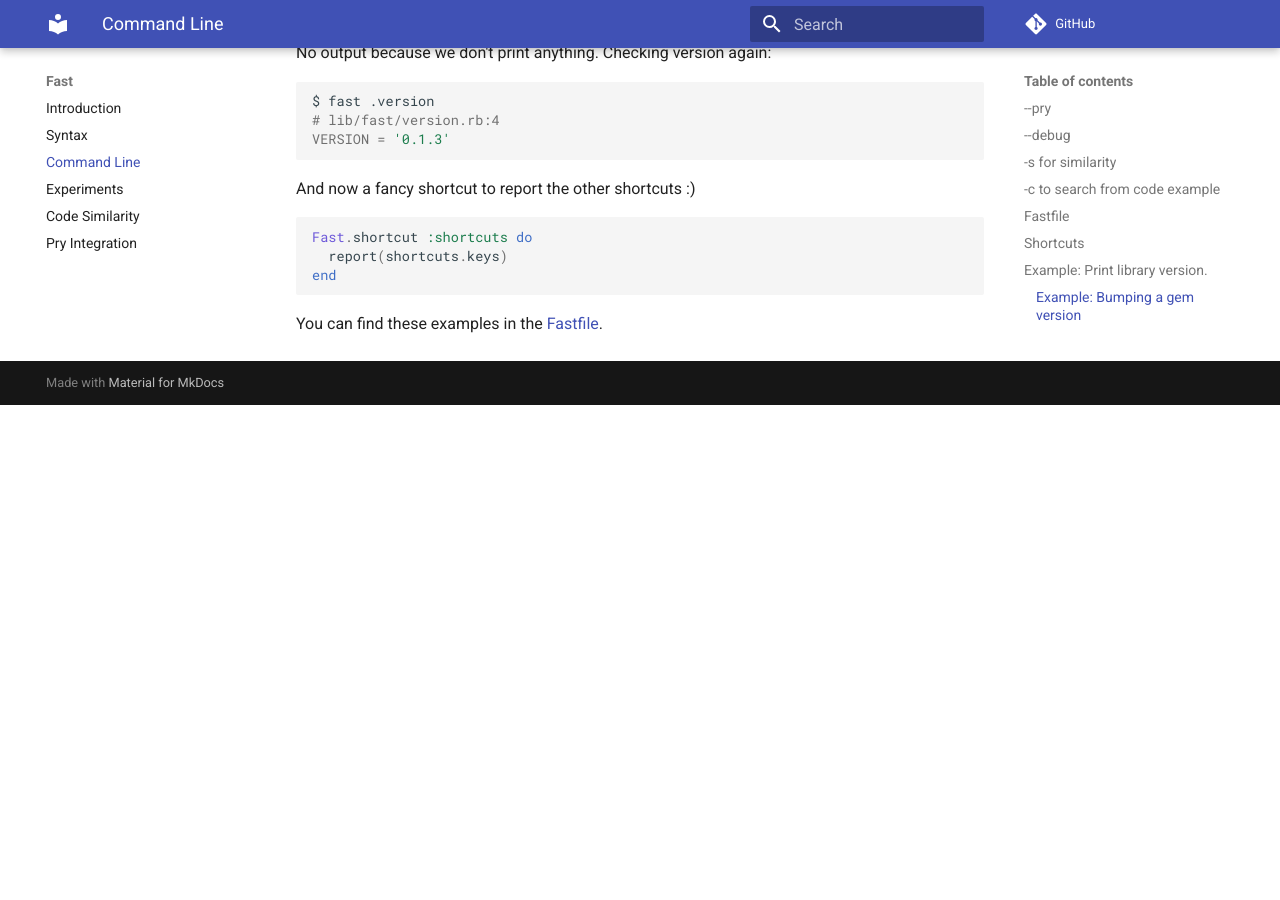
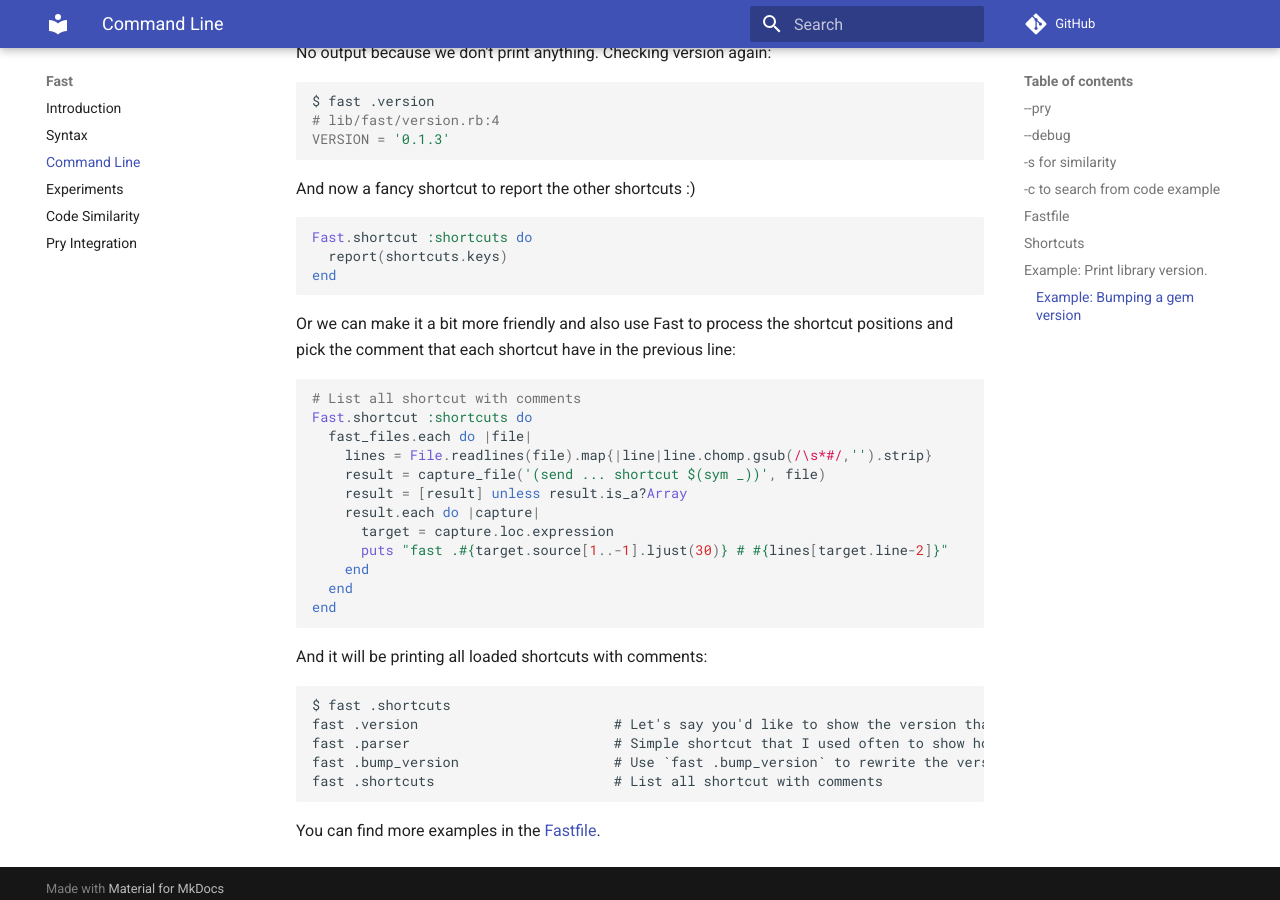
Before and after one commit to jonatas/fast, an MkDocs documentation site: the page built from docs/command_line.md, in a window 1280 px wide and 900 px high, scrolled down 4170 px. Built offline with MkDocs 1.6.1 and Material for MkDocs 9.7.7, drawn with Linux system fonts in a browser that asks for light colours; comment, search, counter and statistics services are not loaded; before the commit the page ends 4575 px from its top, so only the background shows below that.

Commit message:
Improve shortcut examples

````diff
--- a/docs/command_line.md
+++ b/docs/command_line.md
@@ -210,4 +210,32 @@ Fast.shortcut :shortcuts do
 end
 ```
 
-You can find these examples in the [Fastfile](https://github.com/jonatas/fast/tree/master/Fastfile).
+Or we can make it a bit more friendly and also use Fast to process the shortcut
+positions and pick the comment that each shortcut have in the previous line:
+
+```ruby
+# List all shortcut with comments
+Fast.shortcut :shortcuts do
+  fast_files.each do |file|
+    lines = File.readlines(file).map{|line|line.chomp.gsub(/\s*#/,'').strip}
+    result = capture_file('(send ... shortcut $(sym _))', file)
+    result = [result] unless result.is_a?Array
+    result.each do |capture|
+      target = capture.loc.expression
+      puts "fast .#{target.source[1..-1].ljust(30)} # #{lines[target.line-2]}"
+    end
+  end
+end
+```
+
+And it will be printing all loaded shortcuts with comments:
+
+```
+$ fast .shortcuts
+fast .version                        # Let's say you'd like to show the version that is over the version file
+fast .parser                         # Simple shortcut that I used often to show how the expression parser works
+fast .bump_version                   # Use `fast .bump_version` to rewrite the version file
+fast .shortcuts                      # List all shortcut with comments
+```
+
+You can find more examples in the [Fastfile](https://github.com/jonatas/fast/tree/master/Fastfile).
````
Also changed, not shown: 1 other file.
